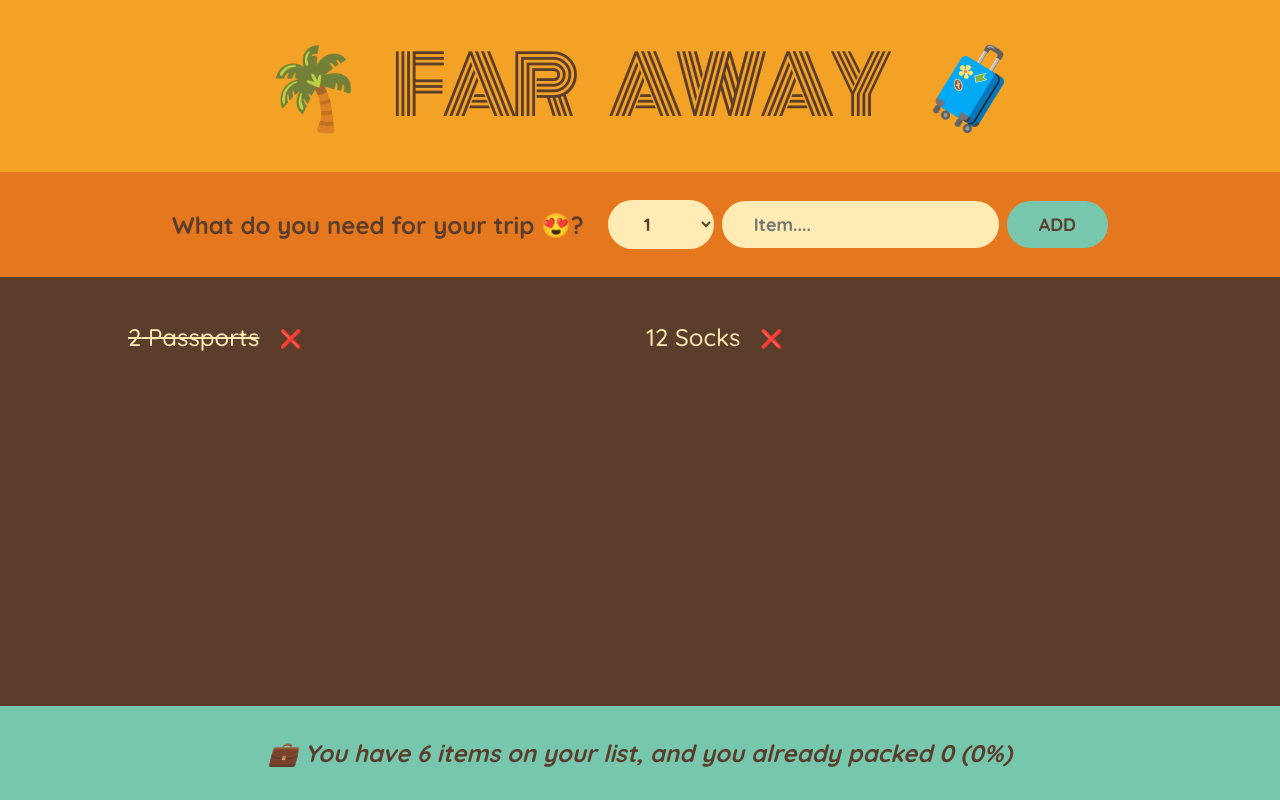
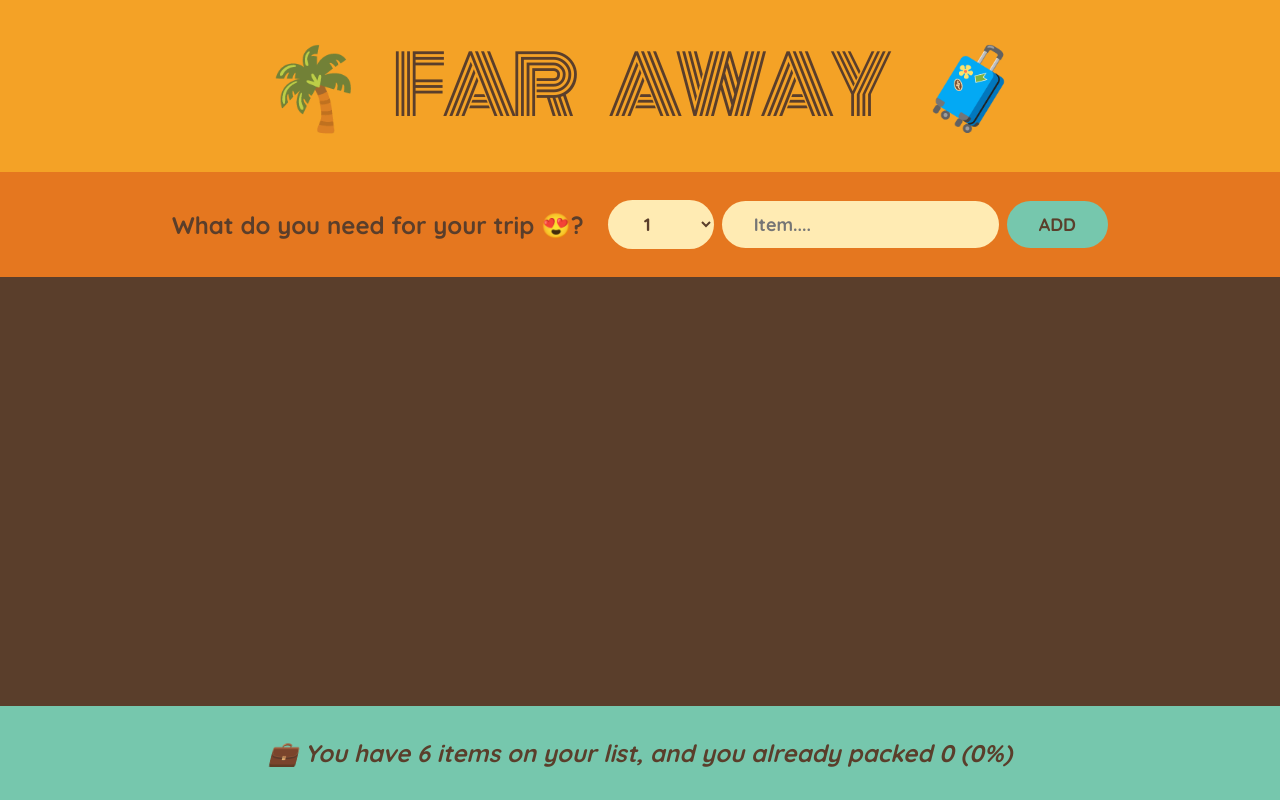
Before and after one commit to nirajan1985/travel-list, a React (Create React App) app: page / in a window 1280 px wide. Built offline with nearby package versions, Linux system fonts and the light colour scheme.

Commit message:
Rendering items in PackingList component

```diff
--- a/src/App.js
+++ b/src/App.js
@@ -1,16 +1,20 @@
 import { useState } from "react";
 
-const initialItems = [
+/* const initialItems = [
   { id: 1, description: "Passports", quantity: 2, packed: true },
   { id: 2, description: "Socks", quantity: 12, packed: false },
-];
+]; */
 
 export default function App() {
+  const [items, setItems] = useState([]);
+  function addNewItem(newItem) {
+    setItems((items) => [...items, newItem]);
+  }
   return (
     <div className="app">
       <Logo />
-      <Form />
-      <PackingList />
+      <Form addNewItem={addNewItem} />
+      <PackingList items={items} />
       <Stats />
     </div>
   );
@@ -19,7 +23,7 @@ export default function App() {
 function Logo() {
   return <h1>🌴 far away 🧳</h1>;
 }
-function Form() {
+function Form({ addNewItem }) {
   const [description, setDescription] = useState("");
   const [quantity, setQuantity] = useState(1);
 
@@ -28,6 +32,7 @@ function Form() {
 
     const newItem = { quantity, description, packed: false, id: Date.now() };
     console.log(newItem);
+    addNewItem(newItem);
     setQuantity(1);
     setDescription("");
   }
@@ -35,7 +40,10 @@ function Form() {
     <form className="add-form" onSubmit={submitHandle}>
       <h3>What do you need for your trip 😍?</h3>
 
-      <select value={quantity} onChange={(e) => setQuantity(e.target.value)}>
+      <select
+        value={quantity}
+        onChange={(e) => setQuantity(Number(e.target.value))}
+      >
         {Array.from({ length: 20 }, (_, i) => i + 1).map((num) => (
           <option key={num}>{num}</option>
         ))}
@@ -50,11 +58,11 @@ function Form() {
     </form>
   );
 }
-function PackingList() {
+function PackingList({ items }) {
   return (
     <div className="list">
       <ul>
-        {initialItems.map((item) => (
+        {items.map((item) => (
           <Item item={item} key={item.id} />
         ))}
       </ul>
```
